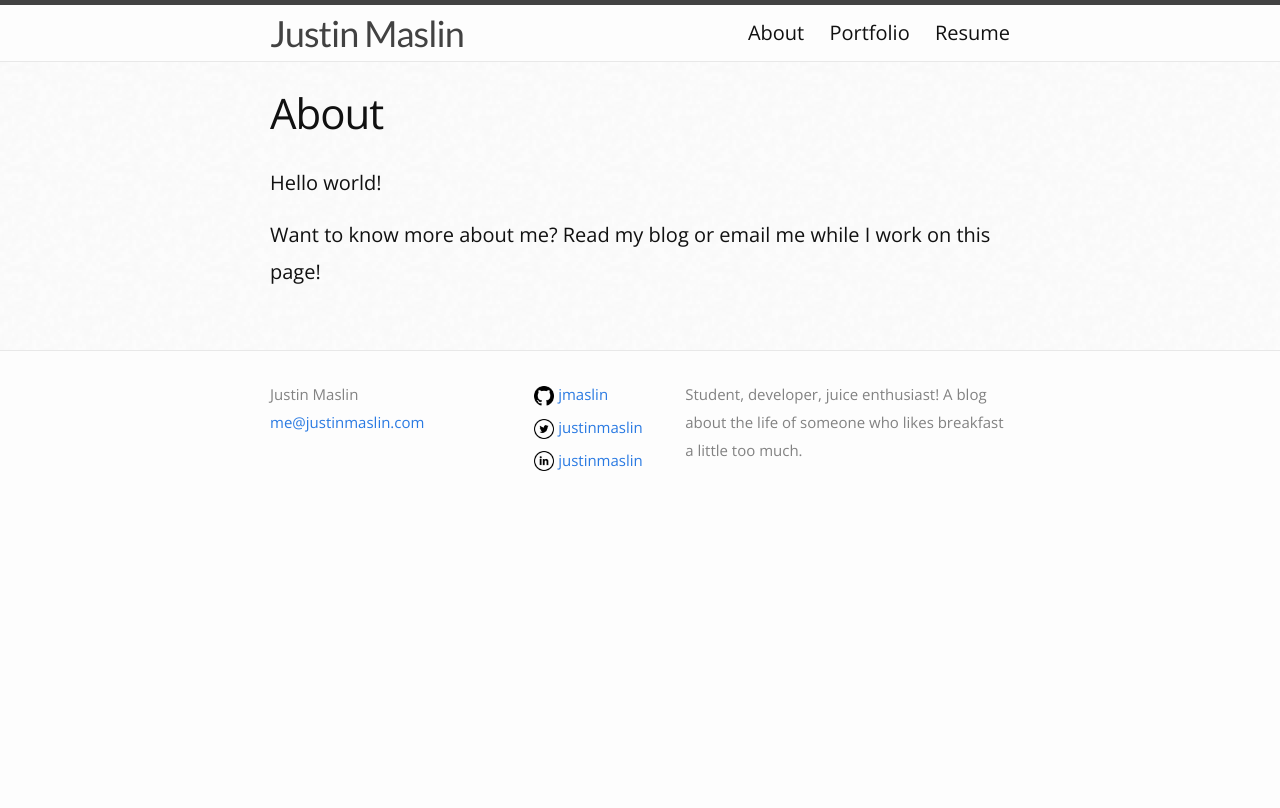
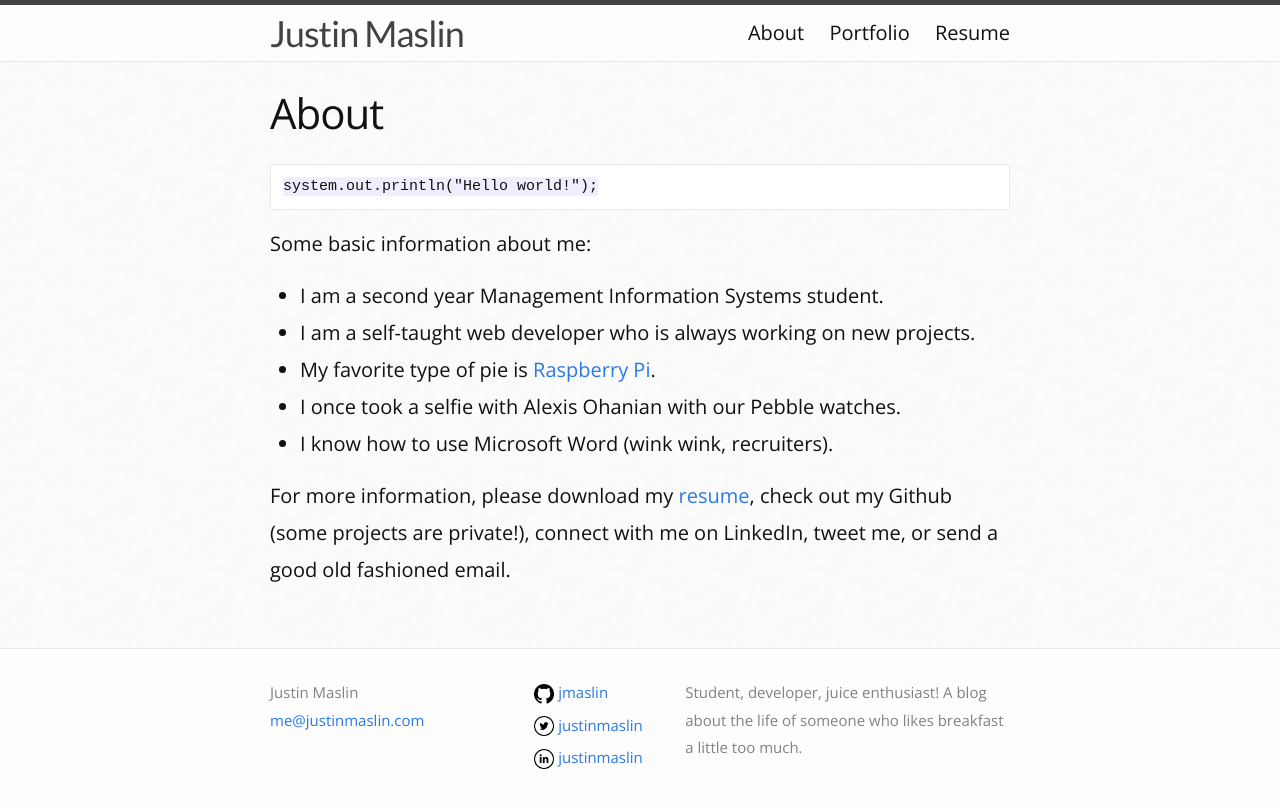
Before and after one commit to jmaslin/jmaslin.github.io, a Jekyll site: the page built from about.md, in a window 1280 px wide. Shown: the top 808 px of the page. Built offline with Jekyll 4.4.1, drawn with Linux system fonts in a browser that asks for light colours; nearby versions of some CDN libraries.

Commit message:
About Me!

```diff
--- a/about.md
+++ b/about.md
@@ -4,6 +4,19 @@ title: About
 permalink: /about/
 ---
 
-Hello world!
+~~~
+system.out.println("Hello world!");
+~~~
 
-Want to know more about me? Read my blog or email me while I work on this page!
+Some basic information about me:
+
+* I am a second year Management Information Systems student.
+*	I am a self-taught web developer who is always working on new projects.
+* My favorite type of pie is [Raspberry Pi][rpi].
+* I once took a selfie with Alexis Ohanian with our Pebble watches.
+* I know how to use Microsoft Word (wink wink, recruiters).
+
+For more information, please download my [resume][resume], check out my Github (some projects are private!), connect with me on LinkedIn, tweet me, or send a good old fashioned email.
+
+[rpi]: http://www.raspberrypi.org/
+[resume]: http://justinmaslin.com/JustinMaslinResume.pdf
```
